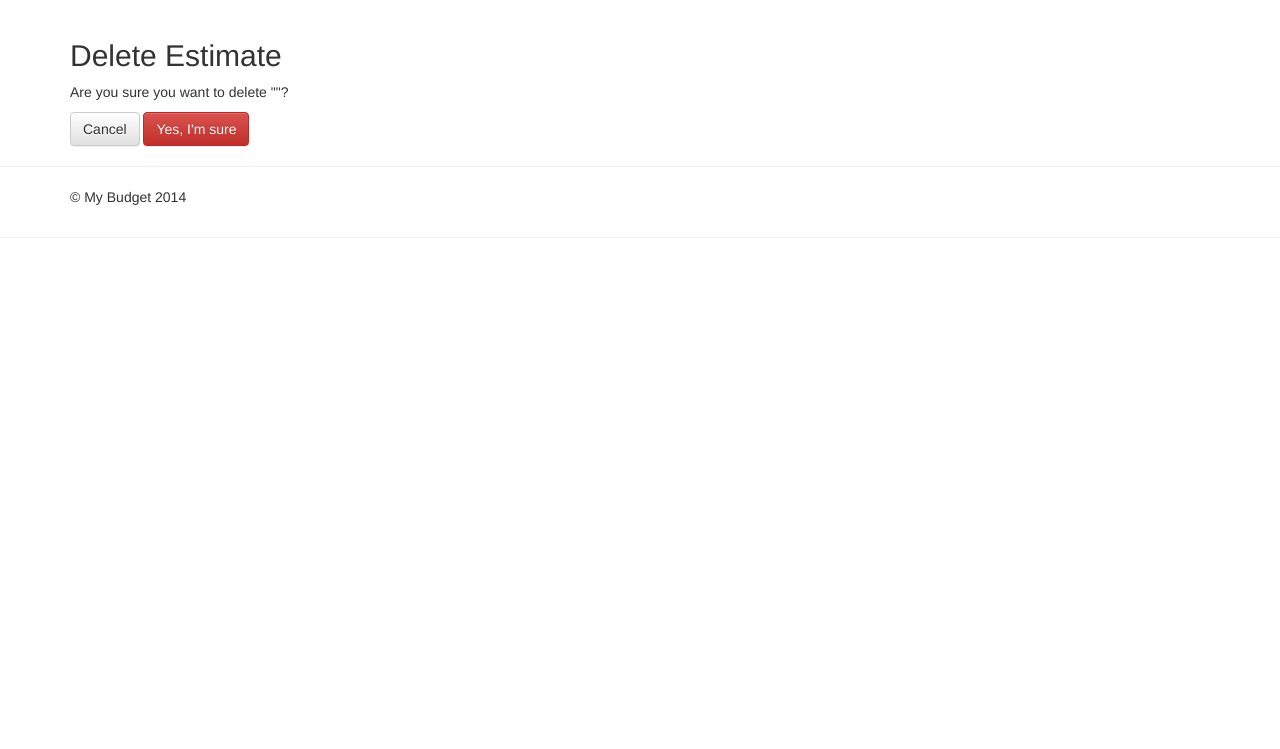
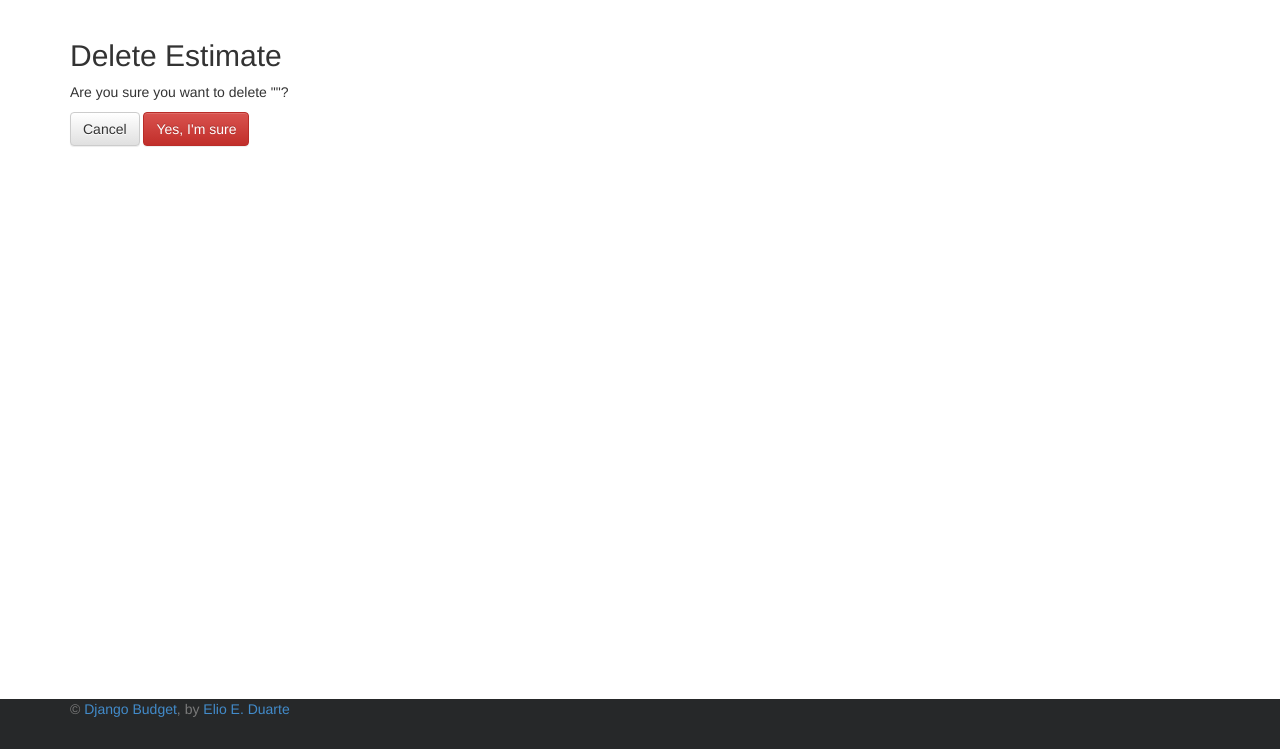
Before and after one commit to eliostvs/django-budget, a Django app: template django-budget/budget/templates/estimate/delete.html in a window 1280 px wide. Shown: the part 51-800 px from the top of the page. Run offline with Django 3.2, Linux system fonts and the light colour scheme; the template is opened without the code that fills it, so the values that code supplies are empty; some libraries are stand-ins or nearby versions.

Commit message:
change the position and the contents of the footer

```diff
--- a/django-budget/static/css/basic.css
+++ b/django-budget/static/css/basic.css
@@ -6,3 +6,12 @@
 body {
     padding-top: 70px;
 }
+
+footer {
+    background-color: #262829;
+    color: #7A7A7A;
+    height: 50px;
+    position: absolute;
+    bottom: 0px;
+    width: 100%;
+}
--- a/django-budget/templates/base.html
+++ b/django-budget/templates/base.html
@@ -94,13 +94,15 @@
             {% endblock content %}
         </div>
 
-        <hr>
-            <footer>
-                <div class="container">
-                    <p>&copy; My Budget 2014</p>
-                </div>
-            </footer>
-        <hr/>
+        <footer>
+            <div class="container">
+                <p>&copy;
+                    <a href="https://github.com/stvs2fork/django-budget">Django Budget</a>,
+                    by
+                    <a href="https://github.com/stvs2fork/">Elio E. Duarte</a>
+                </p>
+            </div>
+        </footer>
 
         <script src="{{ STATIC_URL }}js/jquery-1.11.0.min.js"></script>
         <script src="{{ STATIC_URL }}js/bootstrap.min.js"></script>
```
